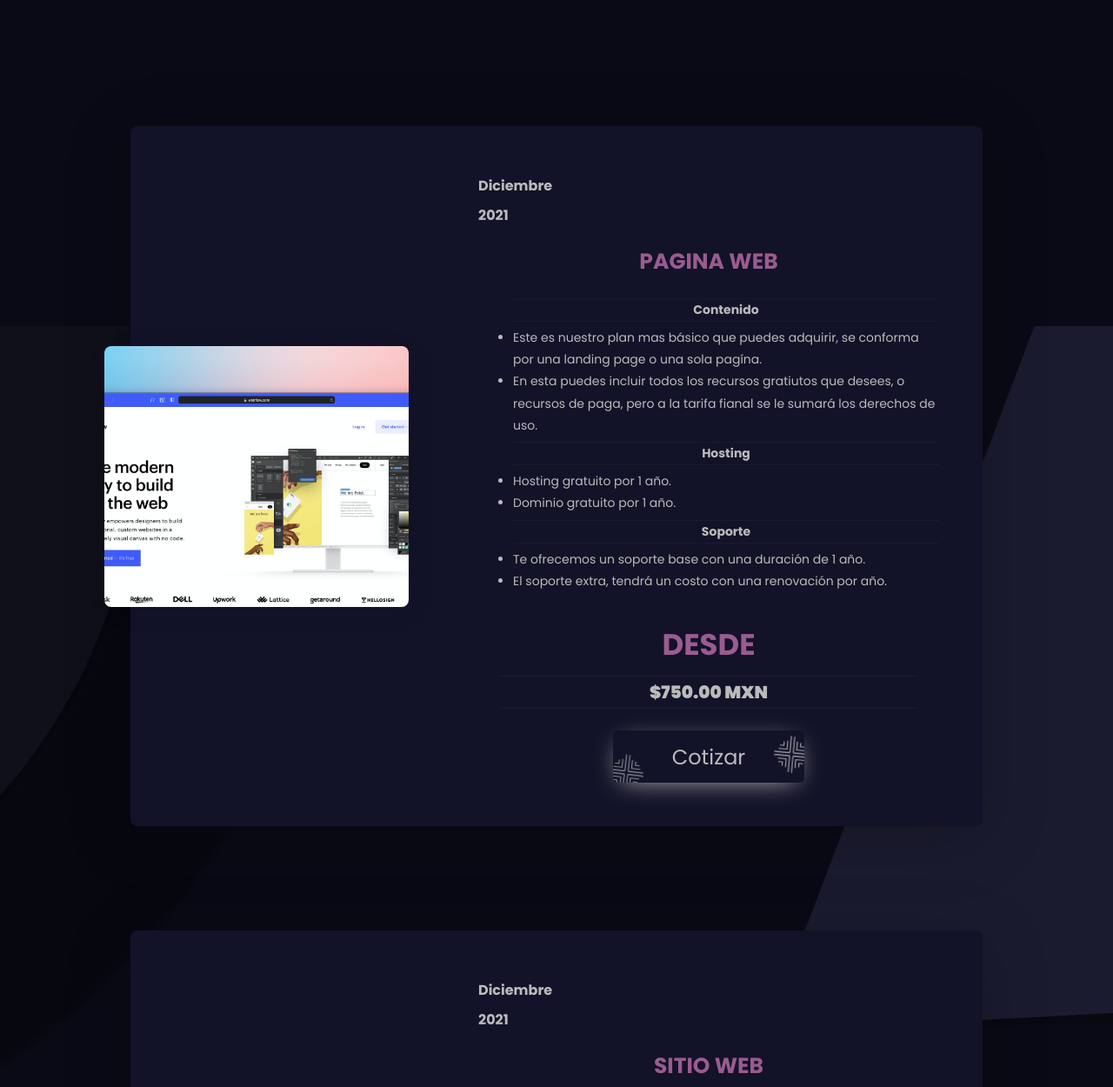
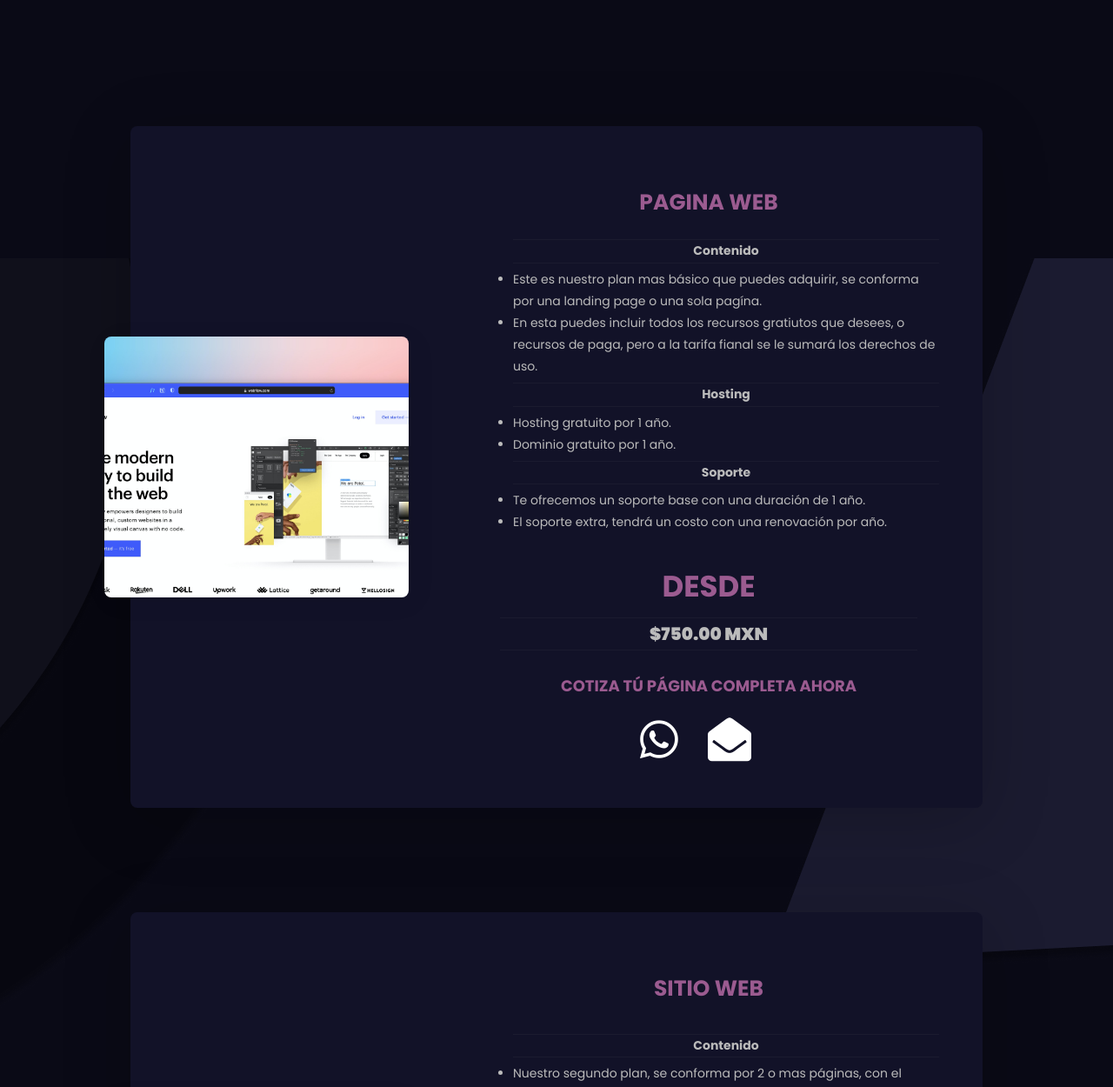
Before and after one commit to OlympoDevelopers/OlympoWeb, a PHP site: page /servicio-desarrolloWeb.php in a window 1280 px wide. Shown: the part 166-1416 px from the top of the page at 87% size. Run offline with PHP 8.4, Linux system fonts and the light colour scheme.

Commit message:
Botones cotizar prueba 1

```diff
--- a/servicio-desarrolloWeb.php
+++ b/servicio-desarrolloWeb.php
@@ -7,8 +7,7 @@
         </div>
         <div class="plan-info">
             <div class="plan-fecha">
-                <span>Diciembre</span>
-                <span>2021</span>
+
                 <h1 class="plan-titulo">
                     Pagina Web
                 </h1>
@@ -44,56 +43,17 @@
                 <h2>Desde <span class="precio">$750.00 MXN</span></h2>
 <!--                <a href="#" class="plan-post_cta">¡Cotizar!</a>-->
 
-                <div class="btn">
-                    <!--            <div class="shop-now">Contratar</div>-->
-                    <a href="#" class="shop-now">Cotizar</a>
-                    <div class="snowflake-grid to-left">
-                        <div class="snowflake-item border-bottom border-right">
-                            <div class="sub-items border-right border-bottom pull-down">
-                                <div class="m-w-15 m-h-15 border-right border-bottom m-3"></div>
-                            </div>
-                        </div>
-                        <div class="snowflake-item border-bottom border-left">
-                            <div
-                                    class="sub-items border-right border-bottom r-90 pull-down-right"
-                            >
-                                <div class="m-w-15 m-h-15 border-right border-bottom m-3"></div>
-                            </div>
-                        </div>
-                        <div class="snowflake-item border-top border-right">
-                            <div class="sub-items border-right border-bottom r-270 pull-right">
-                                <div class="m-w-15 m-h-15 border-right border-bottom m-3"></div>
-                            </div>
-                        </div>
-                        <div class="snowflake-item border-top border-left">
-                            <div class="sub-items border-right border-bottom r-180 pull-left">
-                                <div class="m-w-15 m-h-15 border-right border-bottom m-3"></div>
-                            </div>
-                        </div>
+                <div class="btn-cotizar">
+                    <div class="texto-cotizacion">
+                        <h3 class="plan-titulo">Cotiza tú página completa ahora</h3>
                     </div>
-                    <div class="snowflake-grid to-right">
-                        <div class="snowflake-item border-bottom border-right">
-                            <div class="sub-items border-right border-bottom pull-down">
-                                <div class="m-w-15 m-h-15 border-right border-bottom m-3"></div>
-                            </div>
-                        </div>
-                        <div class="snowflake-item border-bottom border-left">
-                            <div
-                                    class="sub-items border-right border-bottom r-90 pull-down-right"
-                            >
-                                <div class="m-w-15 m-h-15 border-right border-bottom m-3"></div>
-                            </div>
-                        </div>
-                        <div class="snowflake-item border-top border-right">
-                            <div class="sub-items border-right border-bottom r-270 pull-right">
-                                <div class="m-w-15 m-h-15 border-right border-bottom m-3"></div>
-                            </div>
-                        </div>
-                        <div class="snowflake-item border-top border-left">
-                            <div class="sub-items border-right border-bottom r-180 pull-left">
-                                <div class="m-w-15 m-h-15 border-right border-bottom m-3"></div>
-                            </div>
-                        </div>
+                    <div class="links-cotizaciones">
+                        <a href="#">
+                            <i class="fab fa-whatsapp"></i>
+                        </a>
+                        <a href="#">
+                            <i class="fas fa-envelope-open"></i>
+                        </a>
                     </div>
                 </div>
 
@@ -107,8 +67,7 @@
         </div>
         <div class="plan-info">
             <div class="plan-fecha">
-                <span>Diciembre</span>
-                <span>2021</span>
+
                 <h1 class="plan-titulo">
                     Sitio web
                 </h1>
@@ -211,8 +170,7 @@
         </div>
         <div class="plan-info">
             <div class="plan-fecha">
-                <span>Diciembre</span>
-                <span>2021</span>
+
                 <h1 class="plan-titulo">
                     Aplicación web
                 </h1>
--- a/src/scss/internas/_animaciones.scss
+++ b/src/scss/internas/_animaciones.scss
@@ -2,39 +2,31 @@
 @use '../base/mixins' as m;
 
 .cuadricula {
-  display: grid;
+  //display: grid;
   //width: 114rem;
   //grid-gap: 3rem;
   //grid-template-columns: repeat(auto-fit, minmax(30rem, 1fr));
   //align-items: start;
-@include m.grid(1,3rem);
-  width: 31rem;
+  //margin: auto;
+@include m.grid(1,2rem);
   margin: auto;
-  height: 195rem;
-
+  width: 36rem;
 
   @include m.tablet{
     @include m.grid(1,3rem);
-    width: 64rem;
-    margin-right: auto;
-    height: 160rem;
+    width: 115rem;
+    margin-right: 5rem;
 
   }
 
   @include m.desktop{
-    @include m.grid(3,3rem);
-    width: 135rem;
-    height: 55rem;
-    margin-bottom: 5rem;
-    margin-top: 5rem;
-
-
+    @include m.grid(3,3rem)
   }
 
 }
 @media (max-width: 60em) {
   .grid {
-    grid-gap: 5rem;
+    grid-gap: 3rem;
   }
 }
 .grid__item {
@@ -53,19 +45,17 @@
 .card__img {
   display: block;
   width: 100%;
-  height: 25rem;
+  height: 18rem;
   object-fit: cover;
 }
 .card__content {
   padding: 3rem 3rem;
-  text-align: center;
 }
 .card__header {
-  font-size: 2.7rem;
+  font-size: 3rem;
   font-weight: 500;
   color: #0d0d0d;
-  margin-bottom: -1.5rem;
-  margin-top: -2.5rem;
+  margin-bottom: 1.5rem;
 }
 .card__text {
   font-size: 1.5rem;
@@ -77,7 +67,7 @@
 .card__btn {
   display: block;
   width: 100%;
-  padding: 2.5rem;
+  padding: 1.5rem;
   font-size: 2rem;
   text-align: center;
   color: #3363ff;
--- a/src/scss/internas/_servicios.scss
+++ b/src/scss/internas/_servicios.scss
@@ -17,6 +17,9 @@
 
 
   .card {
+    display: flex;
+    min-height: 65.9rem;
+    flex-direction: column;
     background-color: v.$fondoAcerca;
     width: 33rem;
     height: auto;
--- a/src/scss/layout/_botones.scss
+++ b/src/scss/layout/_botones.scss
@@ -11,7 +11,7 @@
       color: v.$hover;
     }
   }
-  margin: 0 auto;
+  margin: auto;
   display: flex;
   justify-content: center;
   align-items: center;
--- a/src/scss/layout/_planes.scss
+++ b/src/scss/layout/_planes.scss
@@ -1,16 +1,18 @@
 @use '../base/variables' as v;
 @use '../base/mixins' as m;
 
-.contenido-desarrolloWeb{
+.contenido-desarrolloWeb {
   display: flex;
   flex-direction: column;
   align-items: center;
-  h2{
+
+  h2 {
     color: v.$hover;
     font-weight: v.$bold;
   }
-  ul{
-    .contenido-titulo_li{
+
+  ul {
+    .contenido-titulo_li {
       list-style: none;
       text-align: center;
       margin: .6rem 0;
@@ -20,46 +22,48 @@
   }
 }
 
-.plan{
-  h1,p,a,span{
-  color: v.$gris;
-}
+.plan {
+  h1, p, a, span {
+    color: v.$gris;
+  }
 
   margin-left: 3rem;
   margin-right: 3rem;
   margin-bottom: 12rem;
-  &:first-of-type{
+
+  &:first-of-type {
     margin-top: 20rem;
   }
+
   width: 100%;
 
   max-width: 50rem;
-  @include m.tablet{
+  @include m.tablet {
     max-width: 80rem;
   }
-  @include m.desktop{
+  @include m.desktop {
     max-width: 98rem;
   }
 
   //max-width: 98rem;
   padding: 5rem;
-  background-color: lighten(v.$fondoTarjetaEquipo,3%);
-  box-shadow: 0 1.4rem 8rem rgba(0,0,0,0.2);
+  background-color: lighten(v.$fondoTarjetaEquipo, 3%);
+  box-shadow: 0 1.4rem 8rem rgba(0, 0, 0, 0.2);
   display: flex;
   align-items: center;
   border-radius: .8rem;
 
-  .plan-img{
+  .plan-img {
     min-width: 35rem;
     max-width: 35rem;
     height: 30rem;
-    transform: translate(0,-8rem);
-    @include m.tablet{
+    transform: translate(0, -8rem);
+    @include m.tablet {
       transform: translateX(-8rem);
     }
     position: relative;
 
-    img{
+    img {
       width: 100%;
       height: 100%;
       object-fit: cover;
@@ -67,7 +71,7 @@
       border-radius: .8rem;
     }
 
-    &::before{
+    &::before {
       content: '';
       width: 100%;
       height: 100%;
@@ -75,27 +79,28 @@
       top: 0;
       left: 0;
       //background: linear-gradient(to right, rgba(79,172,254,.8), rgba(0,242,254,.8));
-      box-shadow: .5rem .5rem 3rem 1px rgba(0,0,0,0.05);
+      box-shadow: .5rem .5rem 3rem 1px rgba(0, 0, 0, 0.05);
       border-radius: .8rem;
     }
   }
 
-  .plan-fecha{
-    span{
+  .plan-fecha {
+    span {
       display: block;
       color: v.$gris;
       font-size: 1.6rem;
       font-weight: v.$bold;
       margin: .5rem 0;
     }
-    .precio{
+
+    .precio {
       @include m.bordeSI(1px);
       font-weight: v.$black;
       font-size: 2rem;
     }
   }
 
-  .plan-titulo{
+  .plan-titulo {
     font-size: 2.5rem;
     margin: 1.5rem 0 2rem;
     text-transform: uppercase;
@@ -103,13 +108,13 @@
     font-weight: v.$bold;
   }
 
-  .plan-texto{
+  .plan-texto {
     margin-bottom: 3rem;
     font-size: 1.4rem;
     color: v.$gris;
   }
 
-  .plan-post_cta{
+  .plan-post_cta {
     display: inline-block;
     padding: 1.5rem 3rem;
     letter-spacing: 1px;
@@ -119,18 +124,18 @@
     background-color: v.$hover;
     border-radius: .8rem;
 
-    &:hover{
+    &:hover {
       background-color: darken(v.$hover, 10%);
     }
   }
 }
 
-@media screen and (max-width: 1068px){
+@media screen and (max-width: 1068px) {
   //.plan{
   //  max-width: 80rem;
   //}
 
-  .plan-img{
+  .plan-img {
     min-width: 30rem;
     max-width: 30rem;
   }
@@ -143,16 +148,31 @@
 //  }
 //}
 
-@media screen and (max-width: 768px){
-  .plan{
+@media screen and (max-width: 768px) {
+  .plan {
     padding: 2.5rem;
     flex-direction: column;
   }
 
-  .plan-img{
+  .plan-img {
     min-width: 100%;
     max-width: 100%;
     //transform: translate(0);
   }
 
+
 }
+
+.btn-cotizar {
+  text-align: center;
+
+  .plan-titulo {
+    font-size: 1.8rem;
+  }
+
+  i {
+    &:hover {
+      color: v.$hover;
+    }
+  }
+}
```
Also changed, not shown: servicio-animacion.php (+17 -14 lines), build/css/app.css, 1 other file.
